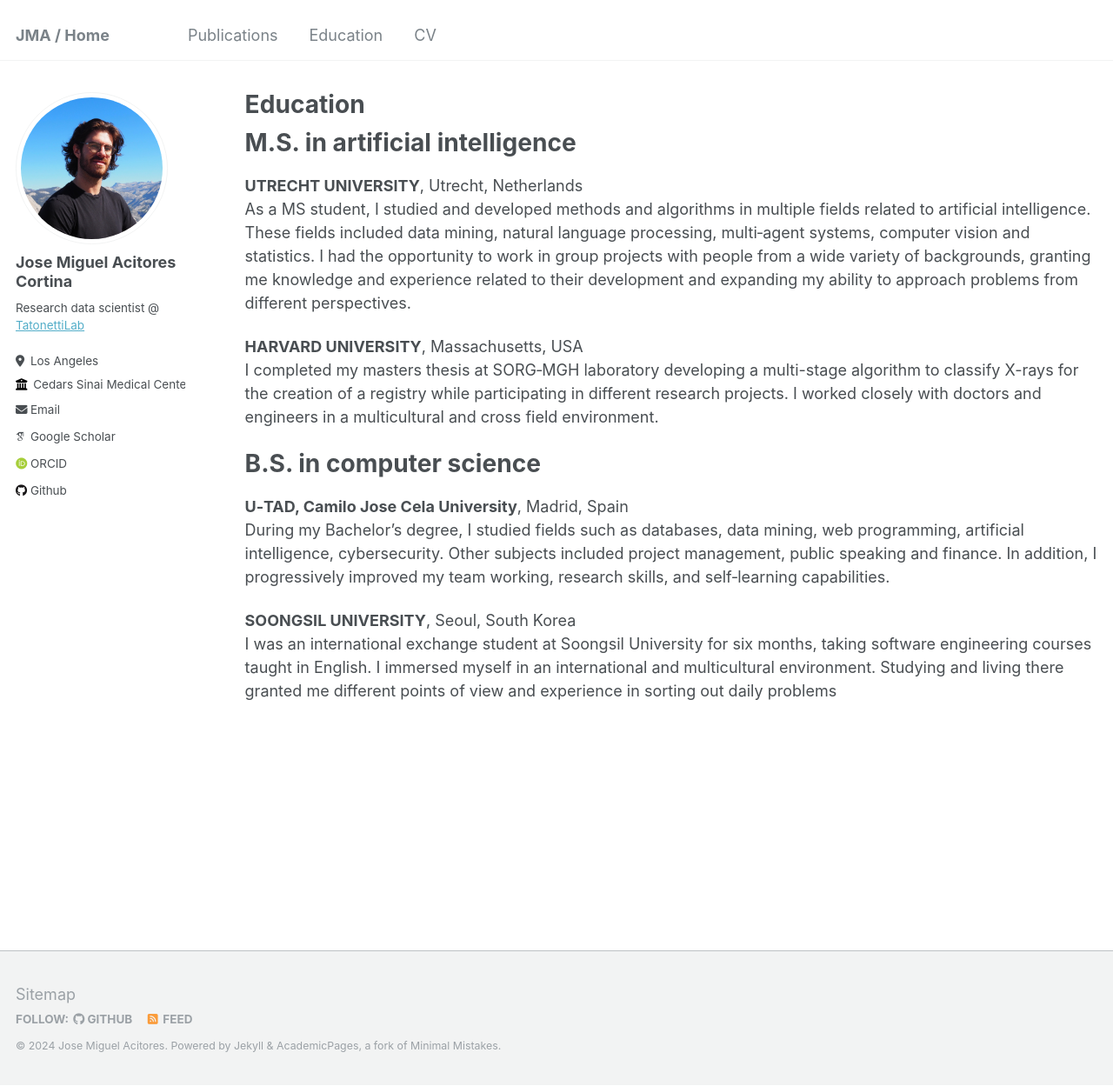
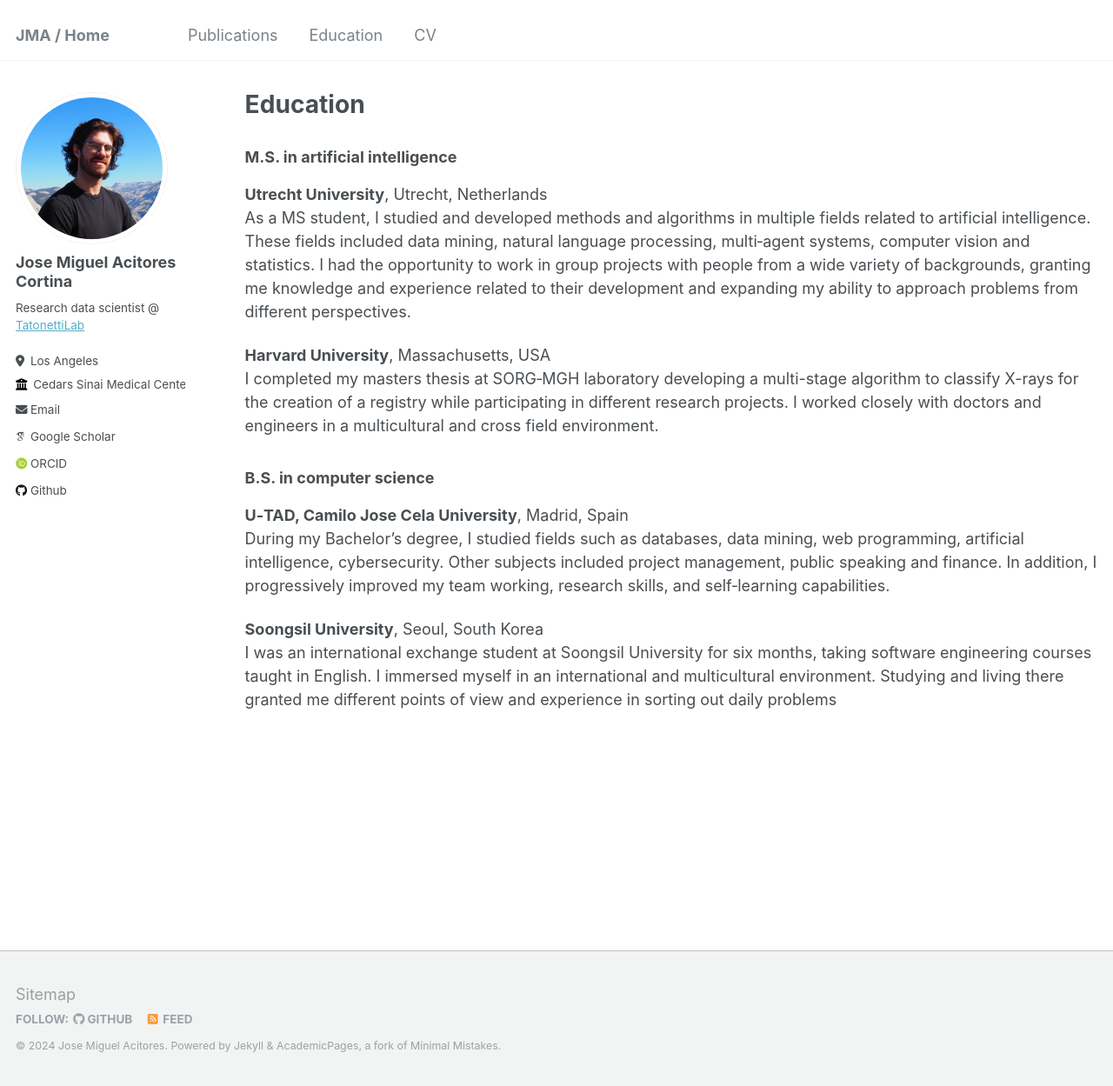
Before and after one commit to joseacitores/joseacitores.github.io, a Jekyll site: the page built from _pages/education.md, in a window 1280 px wide and 1249 px high. Shown: the whole window at 87% size. Built offline with Jekyll 4.4.1, drawn with Linux system fonts in a browser that asks for light colours; some web fonts are replaced.

Commit message:
update ed

```diff
--- a/_pages/education.md
+++ b/_pages/education.md
@@ -8,19 +8,16 @@
 
 {% include base_path %}
 
-M.S. in artificial intelligence
-======
-
-**UTRECHT UNIVERSITY**, Utrecht, Netherlands\
+### M.S. in artificial intelligence
+**Utrecht University**, Utrecht, Netherlands\
 As a MS student, I studied and developed methods and algorithms in multiple fields related to artificial intelligence. These fields included data mining, natural language processing, multi‑agent systems, computer vision and statistics. I had the opportunity to work in group projects with people from a wide variety of backgrounds, granting me knowledge and experience related to their development and expanding my ability to approach problems from different perspectives.
 
-**HARVARD UNIVERSITY**, Massachusetts, USA\
+**Harvard University**, Massachusetts, USA\
 I completed my masters thesis at SORG‑MGH laboratory developing a multi-stage algorithm to classify X-rays for the creation of a registry while participating in different research projects. I worked closely with doctors and engineers in a multicultural and cross field environment.
 
-B.S. in computer science
-======
+### B.S. in computer science
 **U‑TAD, Camilo Jose Cela University**,  Madrid, Spain\
 During my Bachelor’s degree, I studied fields such as databases, data mining, web programming, artificial intelligence, cybersecurity. Other subjects included project management, public speaking and finance. In addition, I progressively improved my team working, research skills, and self‑learning capabilities.
 
-**SOONGSIL UNIVERSITY**, Seoul, South Korea\
+**Soongsil University**, Seoul, South Korea\
 I was an international exchange student at Soongsil University for six months, taking software engineering courses taught in English. I immersed myself in an international and multicultural environment. Studying and living there granted me different points of view and experience in sorting out daily problems
```
